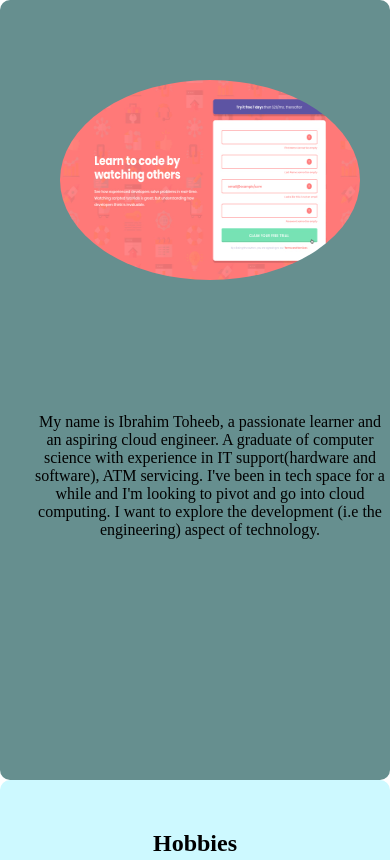
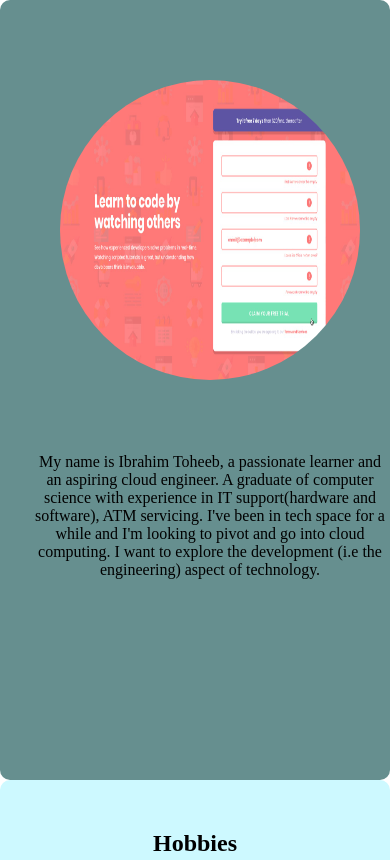
Before and after one commit to Tbraima44/Grid-Design, a plain HTML site: page index.html in a window 390 px wide. Shown: the top 860 px of the page. Drawn offline with Linux system fonts and the light colour scheme.

Commit message:
seventh commit

```diff
--- a/styles/grid.css
+++ b/styles/grid.css
@@ -14,17 +14,16 @@
 
 .div img {
     border-radius: 100%;
-    margin: 50px 50px 100px;
+    margin: 50px 10px 100px 20px;
     height: 400px;
-    width: 500px;
+    width: 400px;
 }
 
 .div p {
     align-content: center;
     text-align: center;
-    margin: 50px;
+    margin: 0px 100px 50px 0px;
     word-break: break-word;
-    padding-right: 100px;
 }
 
 .footer {
@@ -67,15 +66,15 @@
   }
     .div img {
         margin: 50px;
-        height: 200px;
+        height: 300px;
         width: 300px;
         grid-column: span 2;
     }
 
     .div p {
         grid-column: span 2;
-        margin: 10px;
-        padding: 10px;
+        margin: 10px 10px 0px;
+        padding: 10px 10px 0px;
     }
 
     .footer {
```
